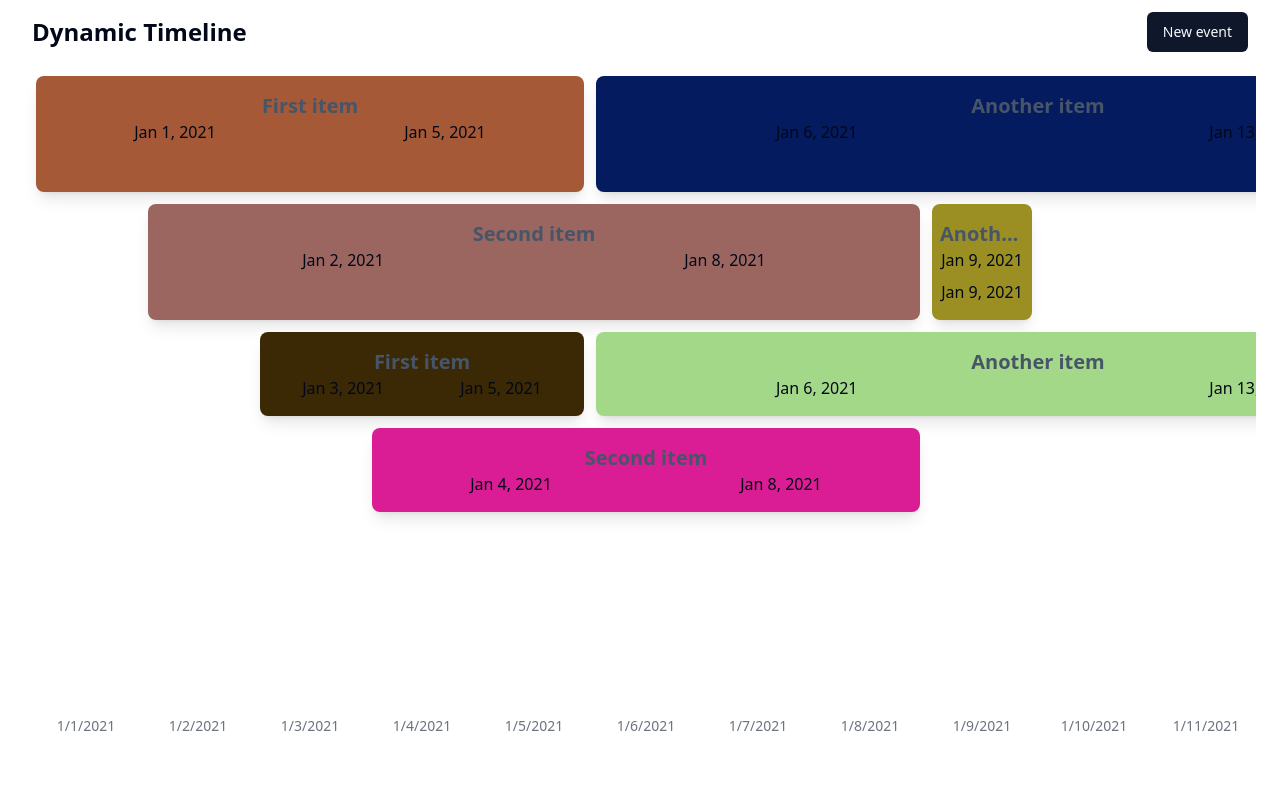
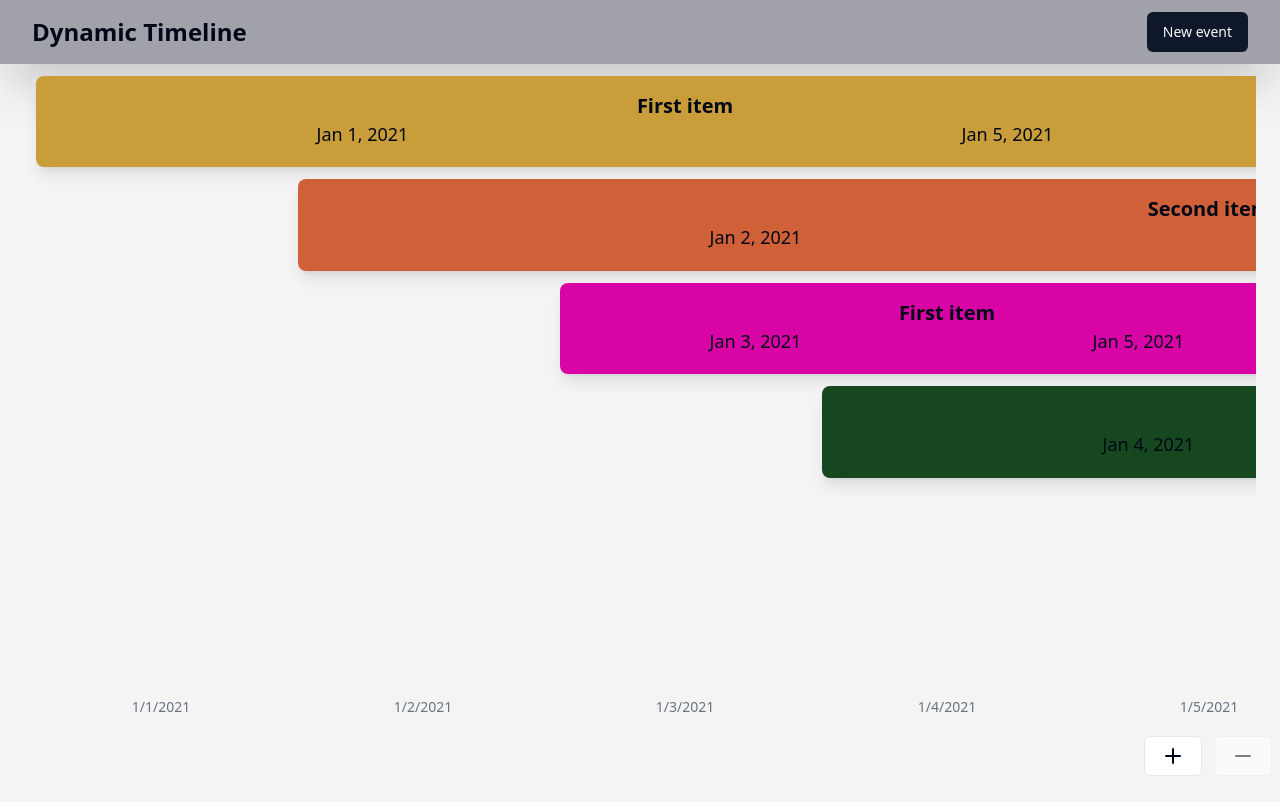
Before and after one commit to Hecris10/dynamic-timeline, a React (Vite) app: page / in a window 1280 px wide. Shown: the top 802 px of the page. Built offline with nearby package versions, Linux system fonts and the light colour scheme.

Commit message:
refactor: Add zoom functionality to Timeline component

```diff
--- a/src/components/TimeLine/index.tsx
+++ b/src/components/TimeLine/index.tsx
@@ -1,10 +1,12 @@
 import { addDays, differenceInDays, parseISO } from "date-fns";
+import { MinusIcon, PlusIcon } from "lucide-react";
 import React, { useState } from "react";
 import { useDrop } from "react-dnd";
 import { generateId, getMonthHeaders } from "../../lib/utils";
 import CustomDragLayer from "../CustomDragLayer";
 import { TimeLineHeader } from "../TimeLineHeader";
 import TimelineItem from "../TimeLineItem";
+import { Button } from "../ui/button";
 
 export interface TimelineItemData {
   id: number;
@@ -25,7 +27,7 @@ export interface TimelineProps {
 
 const Timeline = ({ events }: { events: TimelineItemData[] }) => {
   const [items, setItems] = useState(events);
-
+  const [zoom, setZoom] = useState(1);
   const handleDrop = (
     item: TimelineItemData,
     newStart: string,
@@ -127,17 +129,36 @@ const Timeline = ({ events }: { events: TimelineItemData[] }) => {
     setItems(newItems);
   };
 
+  const zoomIn = () => {
+    if (zoom <= 19) setZoom((prevZoom) => prevZoom + 1);
+  };
+
+  const zoomOut = () => {
+    if (zoom >= 2) setZoom((prevZoom) => prevZoom - 1);
+  };
+
   const monthHeaders = getMonthHeaders(minDate, totalDays);
 
   return (
-    <div>
+    <div className="relative bg-zinc-100">
       <TimeLineHeader onSave={handleNewItem} />
-      <div className="w-full px-6">
+      <div className="absolute flex gap-3 bottom-8 right-2">
+        <Button disabled={zoom >= 20} variant="outline" onClick={zoomIn}>
+          <PlusIcon size={24} />
+        </Button>
+        <Button disabled={zoom <= 1} variant="outline" onClick={zoomOut}>
+          <MinusIcon size={24} />
+        </Button>
+      </div>
+      <div className="w-full overflow-y-auto h-[93vh]  px-6">
         <div
           ref={drop}
-          className="grid grid-rows-1 gap-3 p-3 overflow-x-auto"
+          className="grid grid-rows-1 gap-3 h-[92vh] p-3 overflow-x-auto"
           style={{
-            gridTemplateColumns: `repeat(${totalDays}, minmax(100px, 1fr))`,
+            gridTemplateColumns: `repeat(${totalDays}, minmax(${
+              250 * zoom
+            }px, 1fr))`,
+            gridTemplateRows: `repeat(${rows.length + 1}, 0.5fr)`,
           }}
         >
           {monthHeaders.map((header, index) => (
@@ -149,6 +170,12 @@ const Timeline = ({ events }: { events: TimelineItemData[] }) => {
               {header.monthYear}
             </div>
           ))}
+
+          <CustomDragLayer
+            minDate={minDate}
+            totalDays={totalDays}
+            rows={rows}
+          />
           {Array.from({ length: totalDays }).map((_, index) => (
             <div
               key={index}
@@ -158,12 +185,6 @@ const Timeline = ({ events }: { events: TimelineItemData[] }) => {
               {addDays(minDate, index).toLocaleDateString()}
             </div>
           ))}
-          <CustomDragLayer
-            minDate={minDate}
-            totalDays={totalDays}
-            rows={rows}
-          />
-
           {rows.map((row, rowIndex) => (
             <React.Fragment key={rowIndex}>
               {row.map((item) => {
--- a/src/components/TimeLineHeader/index.tsx
+++ b/src/components/TimeLineHeader/index.tsx
@@ -7,8 +7,8 @@ export const TimeLineHeader = ({
   onSave: (event: NewTimelineItem) => void;
 }) => {
   return (
-    <div className="flex items-center justify-between px-8 py-3">
-      <h1 className="font-bold text-2xl">Dynamic Timeline</h1>
+    <div className="flex items-center justify-between px-8 py-3 shadow-2xl bg-zinc-400">
+      <h1 className="text-2xl font-bold">Dynamic Timeline</h1>
       <NewEventModal onSave={onSave} />
     </div>
   );
--- a/src/components/TimeLineItem/index.tsx
+++ b/src/components/TimeLineItem/index.tsx
@@ -1,4 +1,4 @@
-import React, { useEffect, useRef, useState } from "react";
+import React, { useEffect, useMemo, useRef, useState } from "react";
 import { useDrag } from "react-dnd";
 import { HiDotsVertical, HiPencil } from "react-icons/hi";
 import { MdDelete } from "react-icons/md";
@@ -34,7 +34,7 @@ const TimelineItem = ({ item, updateItem, deleteItem }: TimelineItemProps) => {
   }));
   const inputNameRef = useRef<HTMLInputElement>(null);
   const [isEditing, setIsEditing] = useState(false);
-
+  const bgColor = useMemo(() => getRandomColor(), []);
   useEffect(() => {
     if (isEditing) {
       setTimeout(() => {
@@ -70,8 +70,6 @@ const TimelineItem = ({ item, updateItem, deleteItem }: TimelineItemProps) => {
     });
   };
 
-  const bgColor = getRandomColor();
-
   return (
     <TooltipProvider>
       <Tooltip>
@@ -80,10 +78,10 @@ const TimelineItem = ({ item, updateItem, deleteItem }: TimelineItemProps) => {
             ref={drag}
             style={{ backgroundColor: bgColor }}
             className={cn(
-              "w-full h-full inset-0 flex items-center justify-center p-4 px-2 overflow-hidden rounded-lg shadow-lg relateive text-ellipsis whitespace-nowrap"
+              "w-full h-full inset-0 flex items-center justify-center p-4 px-2 overflow-hidden rounded-lg shadow-lg relative text-ellipsis whitespace-nowrap event-card"
             )}
           >
-            <div className="absolute w-full h-full opacity-0 top-2 right-2 event-drop-down">
+            <div className="absolute opacity-0 top-2 right-2 event-drop-down">
               <DropdownMenu>
                 <DropdownMenuTrigger autoFocus={false}>
                   <button type="button" autoFocus={false}>
@@ -138,10 +136,10 @@ const TimelineItem = ({ item, updateItem, deleteItem }: TimelineItemProps) => {
               </form>
             ) : (
               <div className="flex flex-col w-full h-full">
-                <strong className="inline-block max-w-full mx-auto overflow-hidden text-xl text-center text-ellipsis text-slate-600">
+                <strong className="inline-block max-w-full mx-auto overflow-hidden text-xl text-center text-ellipsis ">
                   {item.name}
                 </strong>
-                <div className="flex flex-wrap gap-2">
+                <div className="flex flex-wrap gap-2 text-lg">
                   <p className="m-auto text-center">
                     {" "}
                     {formatDate(item.start)}
--- a/src/index.css
+++ b/src/index.css
@@ -67,6 +67,11 @@
     @apply bg-background text-foreground;
   }
 }
+
+button:disabled {
+  opacity: 0.5;
+}
+
 .event-drop-down {
   @apply duration-300 ease-in-out transform transition-all;
 }
```
